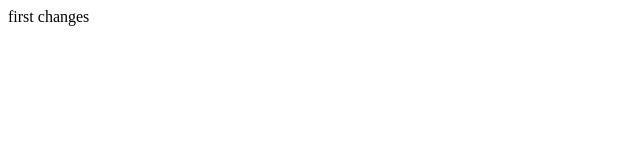
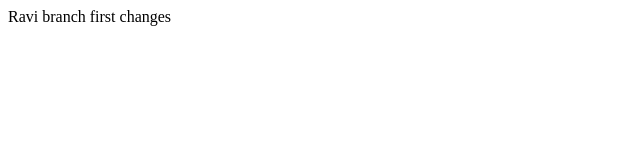
Before and after one commit to webdeveloperravi/Test, a plain HTML site: page index.html in a window 1280 px wide. Shown: the whole page, without its empty margins (0-640 px from the left). Drawn offline with Linux system fonts and the light colour scheme.

Commit message:
first commit

```diff
--- a/index.html
+++ b/index.html
@@ -9,7 +9,7 @@
 </head>
 
 <body>
-    first changes
+    Ravi branch first changes
 </body>
 
 </html>
```
